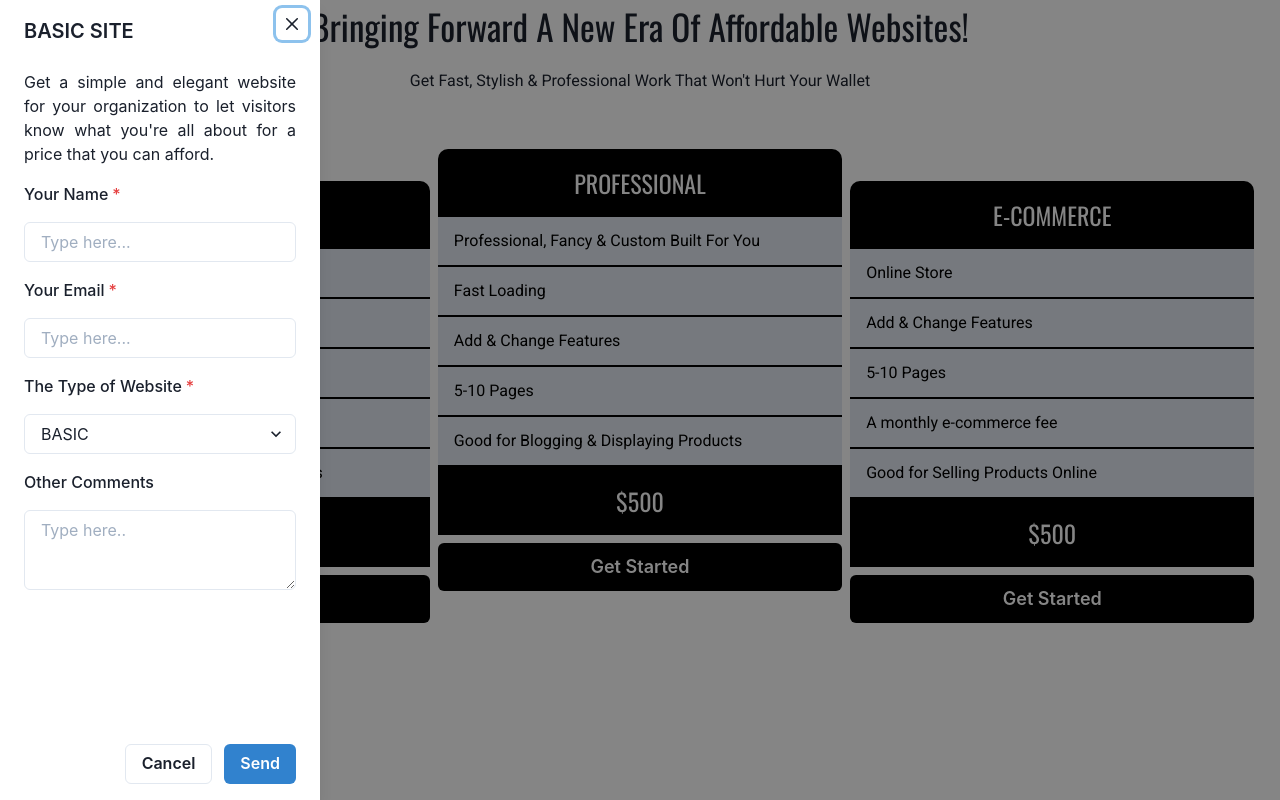
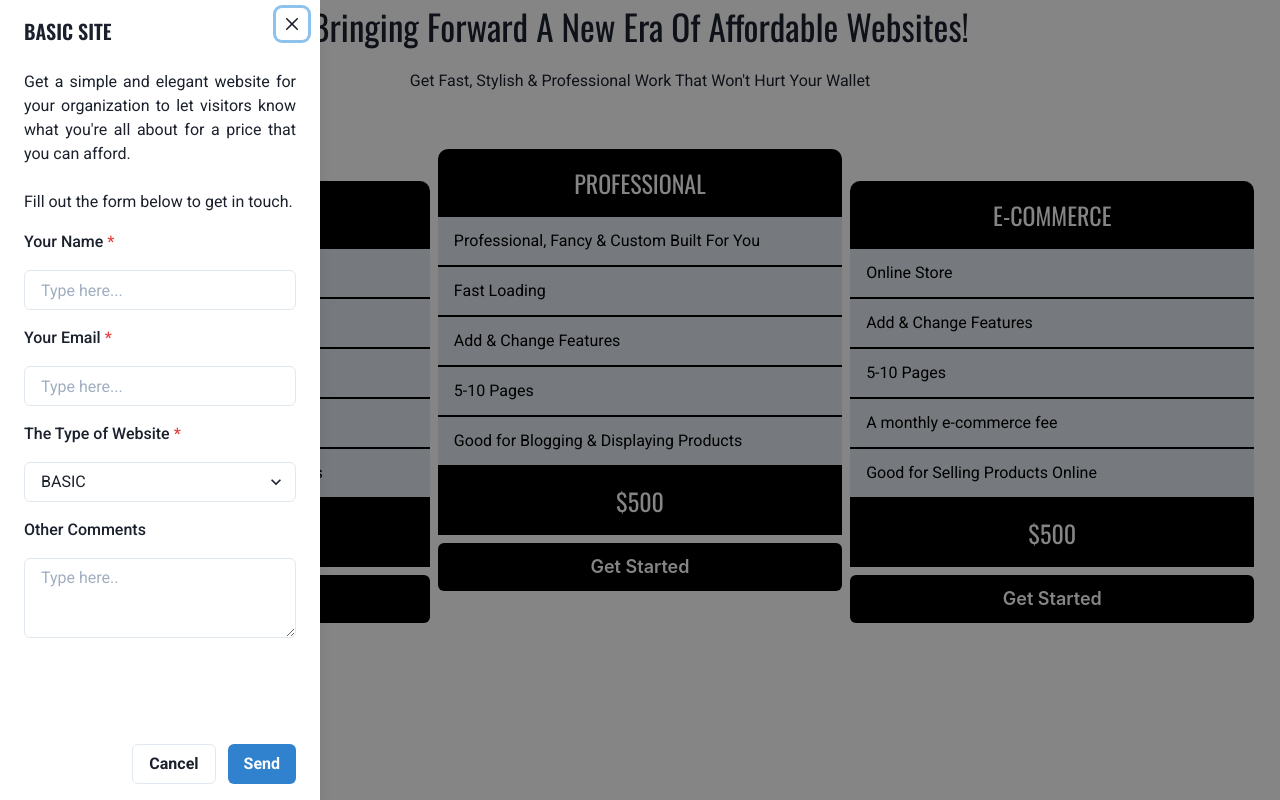
Before and after one commit to rubydevco/rubydev-tempsite, a React (Create React App) app: page /getting-started in a window 1280 px wide. Both pictures are taken after a click on the link "BASIC". Built offline with nearby package versions, Linux system fonts and the light colour scheme; no server answers.

Commit message:
changed slider fonts

```diff
--- a/src/App.css
+++ b/src/App.css
@@ -83,6 +83,17 @@ hr {
   font-family: 'Oswald', sans-serif;
 }
 
+/*CSS for the slider */
+
+.slider-content {
+  font-family: 'Roboto', sans-serif;
+  color: red;
+}
+
+.slider-title {
+  font-family: 'Oswald', sans-serif;
+}
+
 /* All the CSS for the portfolio */
 
 .portfolio h2 {
--- a/src/components/GettingStarted/Slider.js
+++ b/src/components/GettingStarted/Slider.js
@@ -38,7 +38,7 @@ const Slider = ({ isOpen, onClose, btnRef, type }) => {
     });
   };
   return (
-    <>
+    <div className='slider'>
       <Drawer
         isOpen={isOpen}
         placement='left'
@@ -46,9 +46,11 @@ const Slider = ({ isOpen, onClose, btnRef, type }) => {
         finalFocusRef={btnRef}
       >
         <DrawerOverlay />
-        <DrawerContent>
+        <DrawerContent className='slider-content'>
           <DrawerCloseButton />
-          <DrawerHeader>{type.title} SITE</DrawerHeader>
+          <DrawerHeader className='slider-title'>
+            {type.title} SITE
+          </DrawerHeader>
 
           <DrawerBody>
             <h2
@@ -57,10 +59,18 @@ const Slider = ({ isOpen, onClose, btnRef, type }) => {
                 wordWrap: 'break-word',
                 hyphens: 'auto',
               }}
+              className='slider-description'
             >
               {type.description}
             </h2>
-            <form id='form' method='POST' onSubmit={onSubmit}>
+            <br />
+            <p>Fill out the form below to get in touch. </p>
+            <form
+              id='form'
+              method='POST'
+              onSubmit={onSubmit}
+              className='slider-form'
+            >
               <FormControl isRequired>
                 <FormLabel my={4}>Your Name</FormLabel>
                 <Input
@@ -115,7 +125,7 @@ const Slider = ({ isOpen, onClose, btnRef, type }) => {
           </DrawerFooter>
         </DrawerContent>
       </Drawer>
-    </>
+    </div>
   );
 };
 
```
